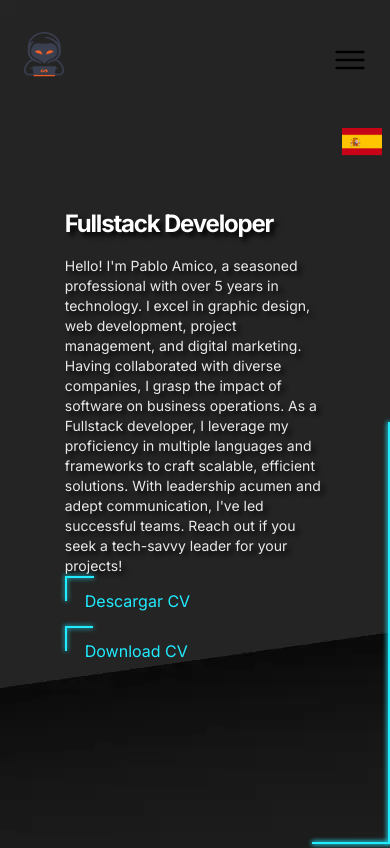
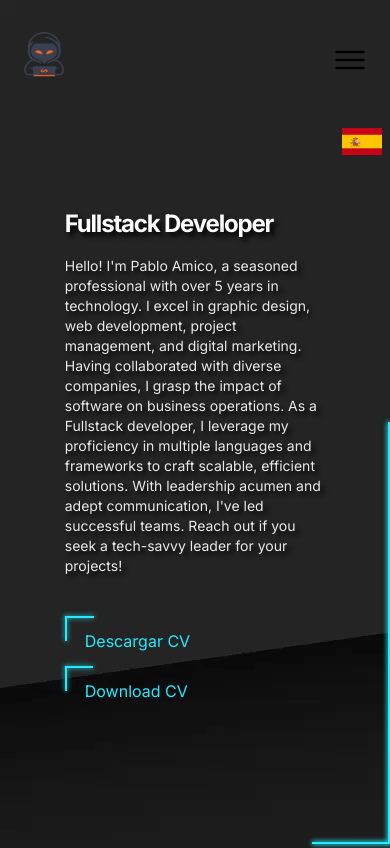
Before and after one commit to pablosecuen/portfolio, a Next.js app: page /portfolio/ in a window 390 px wide. Shown: the top 848 px of the page. Built offline with nearby package versions, Linux system fonts and the light colour scheme.

Commit message:
fix buttons

```diff
--- a/app/components/About/About.tsx
+++ b/app/components/About/About.tsx
@@ -44,7 +44,7 @@ function About(props: any) {
           )}
         </h2>
       </article>
-      <div className=" md:ml-10 ">
+      <div className=" md:ml-10 mt-10 md:mt-0">
         <Link
           href="https://docs.google.com/document/d/1T5IkZt5vVJ7sLiZyEemC4lyXaPhb3PD_BsE7Q6RXjQ8/edit?usp=sharing"
           target="_blank"
```
